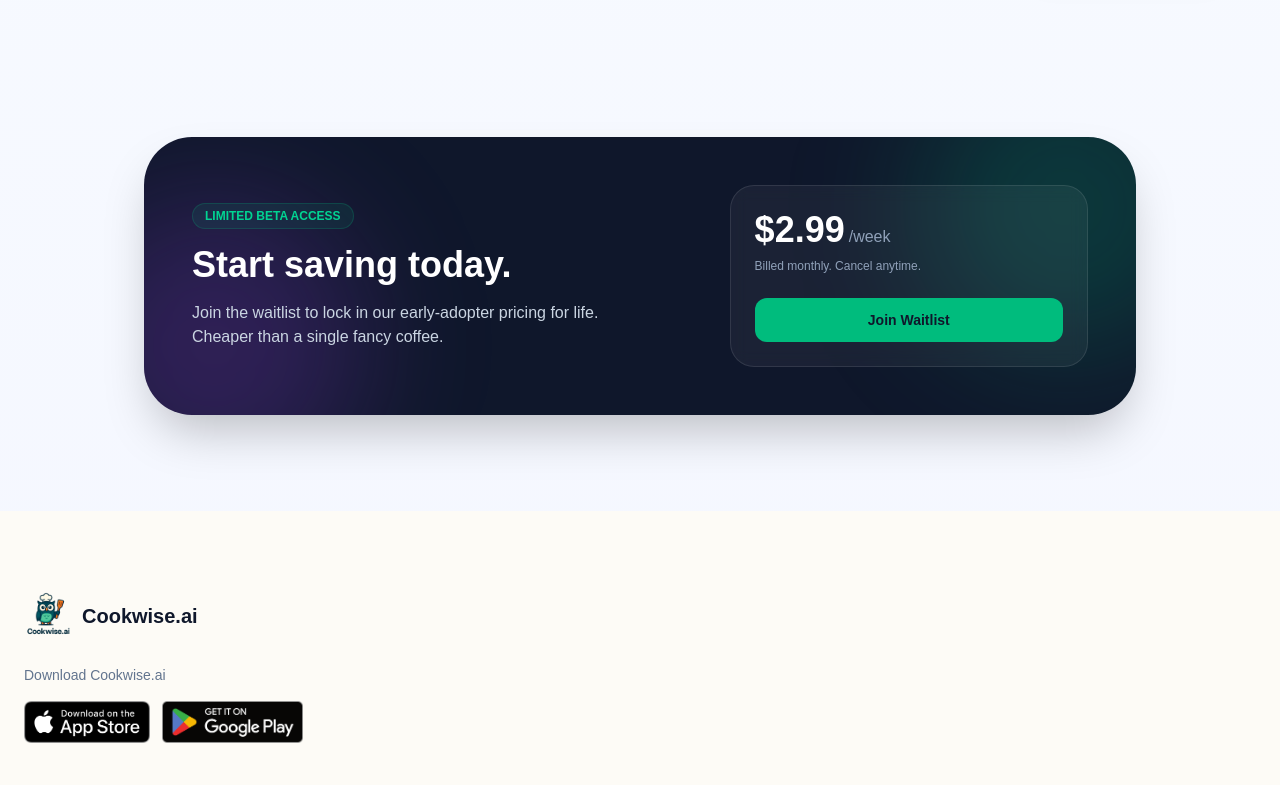
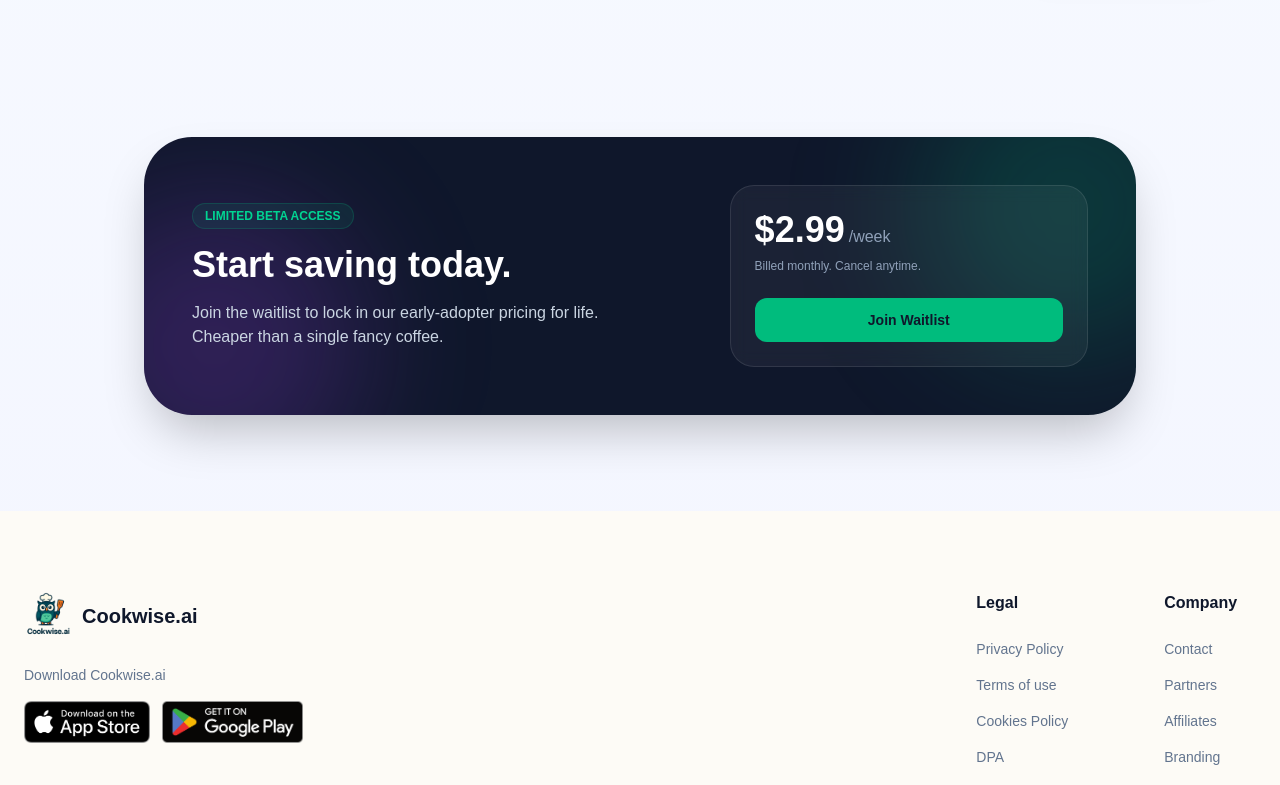
Before and after one commit to robsalter-lab/nextjs-cookwisemkt, a Next.js app: page / in a window 1280 px wide. Shown: the part 2000-2785 px from the top of the page. Built offline with nearby package versions, Linux system fonts and the light colour scheme.

Commit message:
Update page.tsx

```diff
--- a/app/page.tsx
+++ b/app/page.tsx
@@ -314,11 +314,11 @@ export default function HomePage() {
       <footer className="bg-[#FDFBF6] pt-20 pb-10">
         <div className="mx-auto max-w-7xl px-6">
 
-          {/* Top Section: Columns */}
-          <div className="grid gap-12 lg:grid-cols-[2fr,1fr,1fr]">
+          {/* Top Section: Flex Container with Side-by-Side Links */}
+          <div className="flex flex-col lg:flex-row lg:justify-between gap-12 lg:gap-20">
 
             {/* Column 1: Brand & Downloads */}
-            <div className="flex flex-col items-start">
+            <div className="flex flex-col items-start max-w-sm">
               <div className="flex items-center gap-2 mb-6">
                 <Image src="/logo.png" alt="Cookwise Logo" width={50} height={50} className="object-contain" />
                 <span className="text-xl font-bold text-slate-900">Cookwise.ai</span>
@@ -336,6 +336,8 @@ export default function HomePage() {
               </div>
             </div>
 
+            {/* Links Columns: Grid 2 cols to save vertical space on mobile */}
+            <div className="grid grid-cols-2 gap-12 sm:gap-24 w-full lg:w-auto">
               {/* Column 2: Legal Links */}
               <div>
                 <h3 className="font-bold text-slate-900 mb-6">Legal</h3>
@@ -358,6 +360,7 @@ export default function HomePage() {
                   <li><a href="/branding" className="hover:text-emerald-600 transition-colors">Branding</a></li>
                   <li><a href="/developers" className="hover:text-emerald-600 transition-colors">Developers</a></li>
                 </ul>
+              </div>
             </div>
           </div>
 
```
Lines whose indentation alone changed are shown as unchanged.
